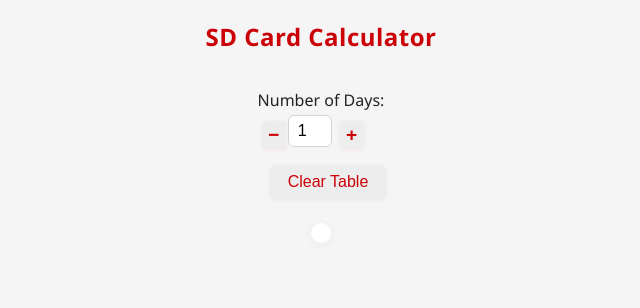
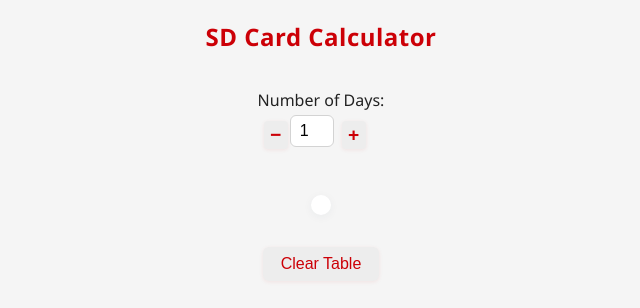
Before and after one commit to germz92/LumDash, a plain HTML site: page sd-card-calculator.html in a window 1280 px wide. Shown: the whole page, without its empty margins (319-959 px from the left). Drawn offline with Linux system fonts and the light colour scheme.

Commit message:
Add files via upload

```diff
--- a/sd-card-calculator.html
+++ b/sd-card-calculator.html
@@ -274,6 +274,29 @@
         font-size: 0.93em;
       }
     }
+    .clear-btn-container {
+      width: 100%;
+      display: flex;
+      justify-content: center;
+      margin-top: 24px;
+      margin-bottom: 8px;
+    }
+    #clearBtn {
+      background: #ededed;
+      color: #cc0007;
+      border: none;
+      border-radius: 6px;
+      padding: 8px 18px;
+      font-size: 1em;
+      font-weight: 500;
+      cursor: pointer;
+      box-shadow: 0 1px 4px rgba(204,0,7,0.08);
+      transition: background 0.2s, color 0.2s;
+    }
+    #clearBtn:hover {
+      background: #cc0007;
+      color: #fff;
+    }
   </style>
 </head>
 <body>
@@ -287,10 +310,12 @@
           <button type="button" class="arrow-btn" onclick="incrementDays()">&#43;</button>
         </span>
       </label>
-      <button id="clearBtn" onclick="clearTable()" type="button" style="margin-left:8px; background:#ededed; color:#cc0007;">Clear Table</button>
     </div>
     <form id="cameraForm" class="center"></form>
     <div id="results"></div>
+    <div class="clear-btn-container">
+      <button id="clearBtn" onclick="clearTable()" type="button">Clear Table</button>
+    </div>
   </div>
 
   <script>
@@ -382,9 +407,11 @@
     }
 
     function clearTable() {
-      document.getElementById('cameraForm').innerHTML = '';
-      document.getElementById('results').innerHTML = '';
-      document.getElementById('numDays').value = 1;
+      if (window.confirm('Are you sure you want to clear the table and start over?')) {
+        document.getElementById('cameraForm').innerHTML = '';
+        document.getElementById('results').innerHTML = '';
+        document.getElementById('numDays').value = 1;
+      }
     }
   </script>
 </body>
```
